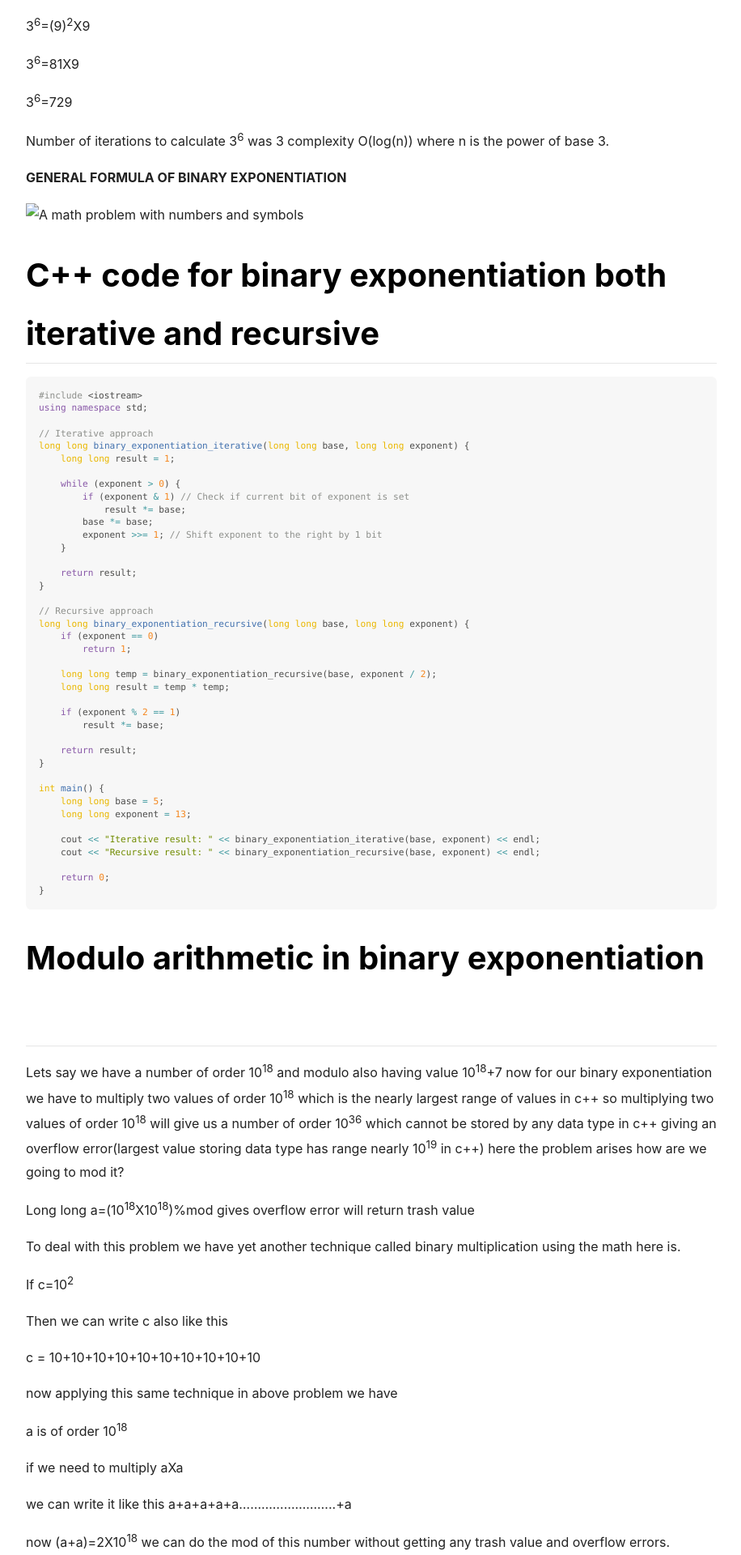
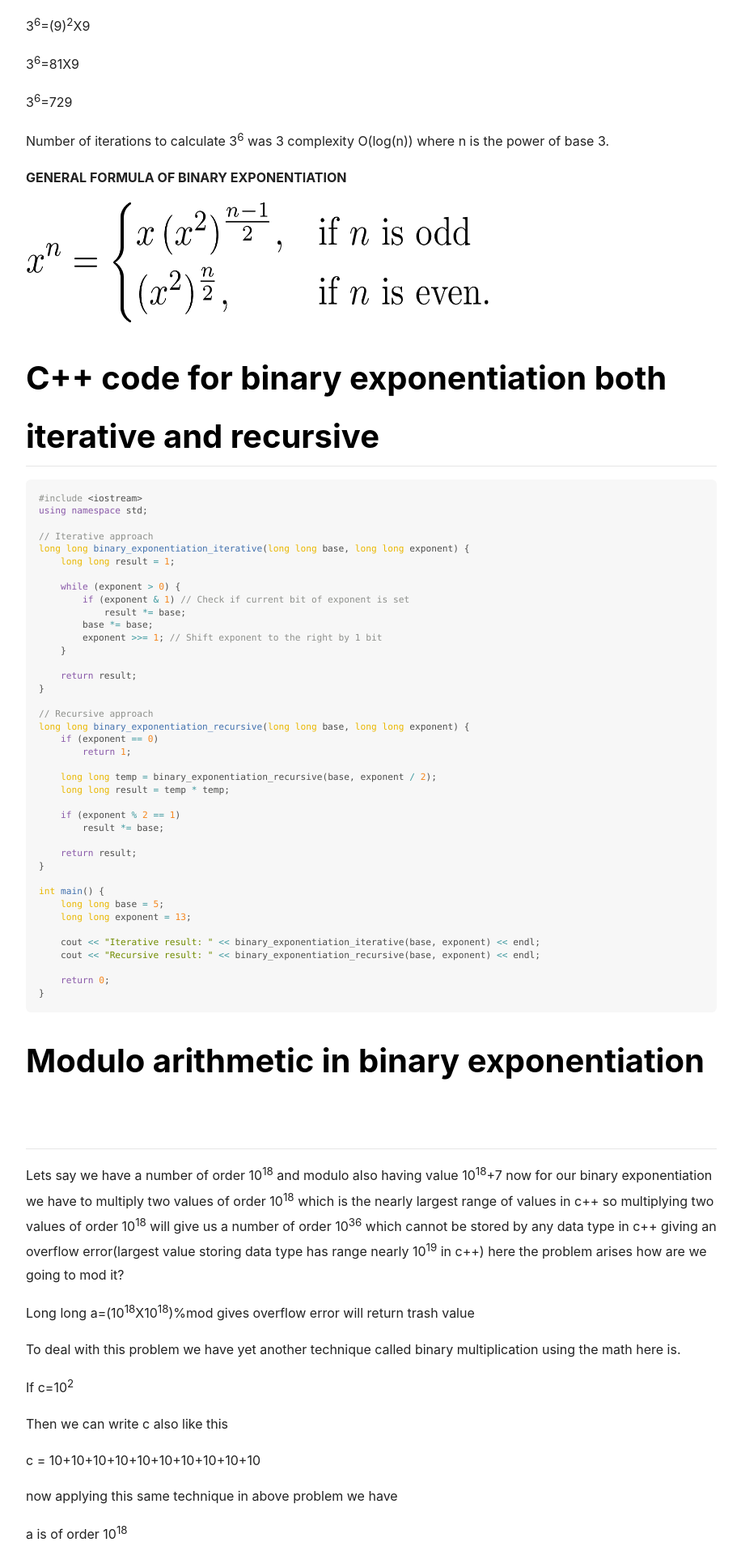
Before and after one commit to programming-club-knit/cp-handbook, a Jekyll site: the page built from _posts/2024-04-01-21-Exponentiation_Binary_Exponentiation.md, in a window 1280 px wide. Shown: the part 1183-3103 px from the top of the page at 81% size, without its empty margins (71-987 px from the left). Built offline with Jekyll 4.4.1, drawn with Linux system fonts in a browser that asks for light colours; nearby versions of some CDN libraries.

Commit message:
fix: images urls

```diff
--- a/_posts/2024-04-01-21-Exponentiation_Binary_Exponentiation.md
+++ b/_posts/2024-04-01-21-Exponentiation_Binary_Exponentiation.md
@@ -44,7 +44,7 @@ O(log(n)) where n is the power of base 3.
 
 **GENERAL FORMULA OF BINARY EXPONENTIATION**
 
-<img src="./assets/images/image1.png" style="width:6.26806in;height:1.63547in"
+<img src="/assets/images/image1.png" style="width:6.26806in;height:1.63547in"
 alt="A math problem with numbers and symbols" />
 
 
```
Also changed, not shown: README.md.
